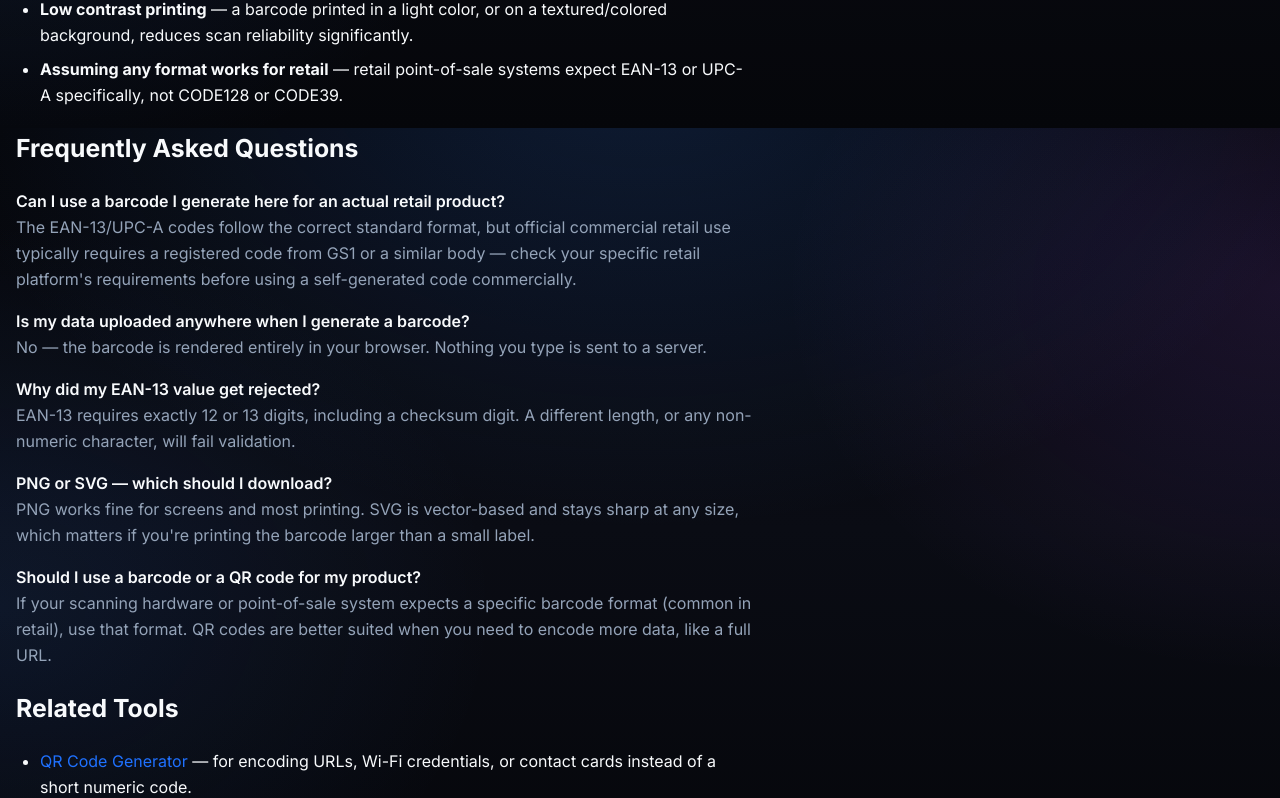
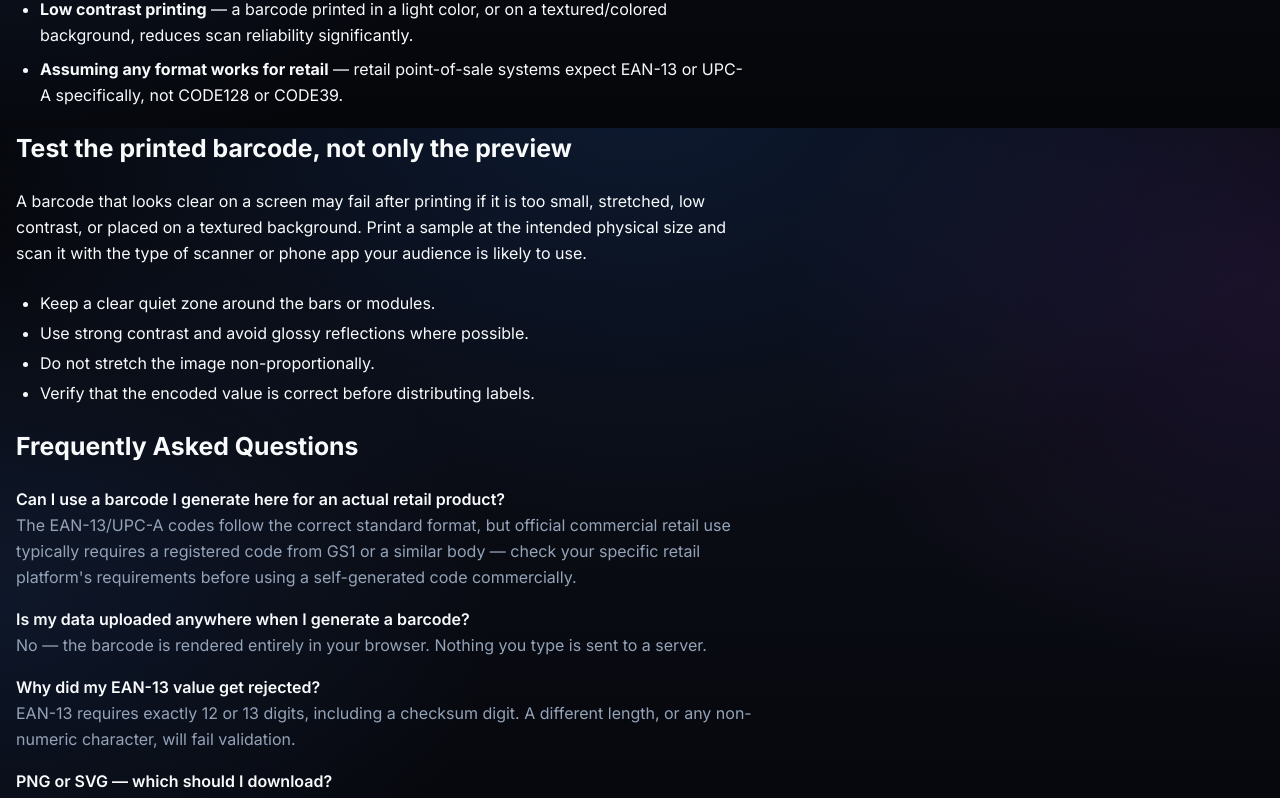
Before and after one commit to surajkumar122024-star/ok01, a Next.js app: page /blog/barcode-generator-guide in a window 1280 px wide. Shown: the part 2272-3070 px from the top of the page. Built offline with nearby package versions, Linux system fonts and the light colour scheme.

Commit message:
Add original topic-specific guidance to blog article

```diff
--- a/src/app/blog/barcode-generator-guide/page.tsx
+++ b/src/app/blog/barcode-generator-guide/page.tsx
@@ -120,6 +120,7 @@ export default function BarcodeGuideArticle() {
             <li><strong>Assuming any format works for retail</strong> — retail point-of-sale systems expect EAN-13 or UPC-A specifically, not CODE128 or CODE39.</li>
           </ul>
 
+          <h2 className="text-2xl font-bold mt-8">Test the printed barcode, not only the preview</h2><p>A barcode that looks clear on a screen may fail after printing if it is too small, stretched, low contrast, or placed on a textured background. Print a sample at the intended physical size and scan it with the type of scanner or phone app your audience is likely to use.</p><ul className="list-disc pl-6 space-y-1"><li>Keep a clear quiet zone around the bars or modules.</li><li>Use strong contrast and avoid glossy reflections where possible.</li><li>Do not stretch the image non-proportionally.</li><li>Verify that the encoded value is correct before distributing labels.</li></ul>
           <h2 id="faq" className="text-2xl font-bold mt-8">Frequently Asked Questions</h2>
           <div className="space-y-4">
             <div>
```
